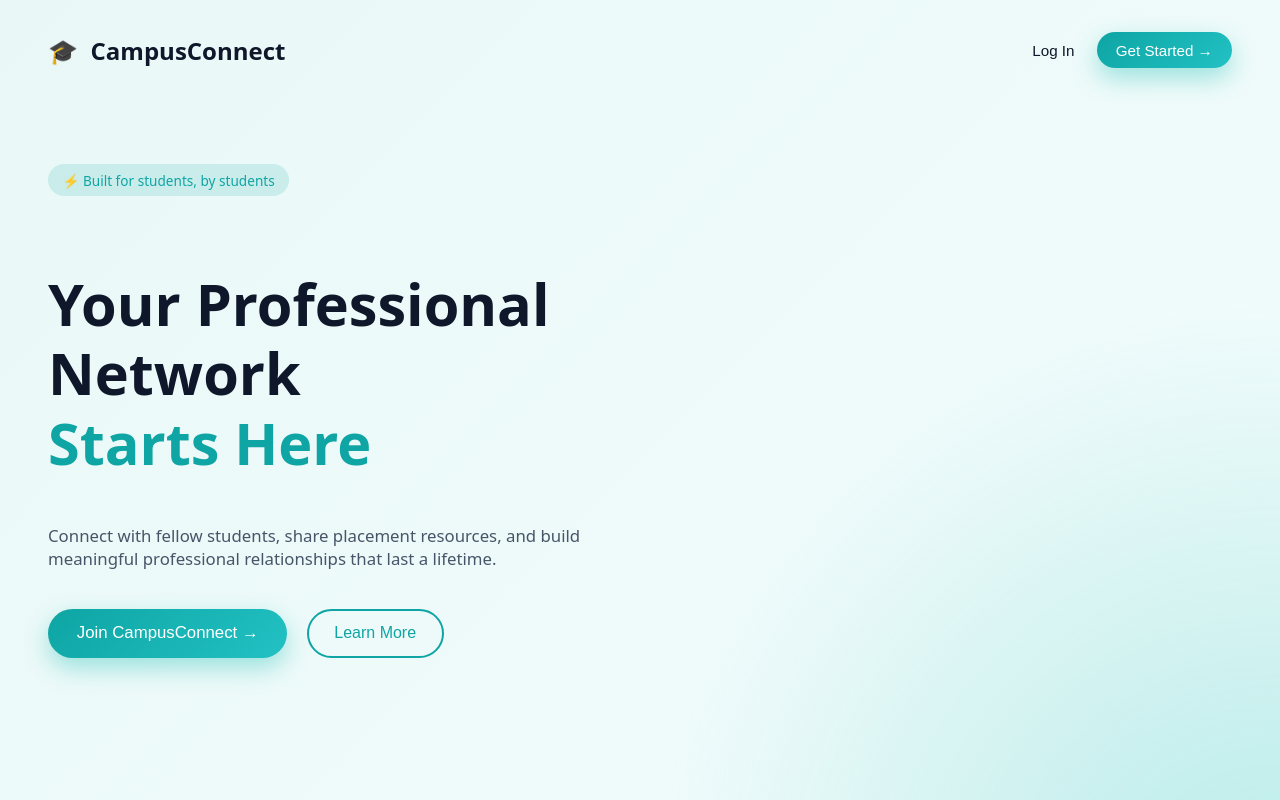
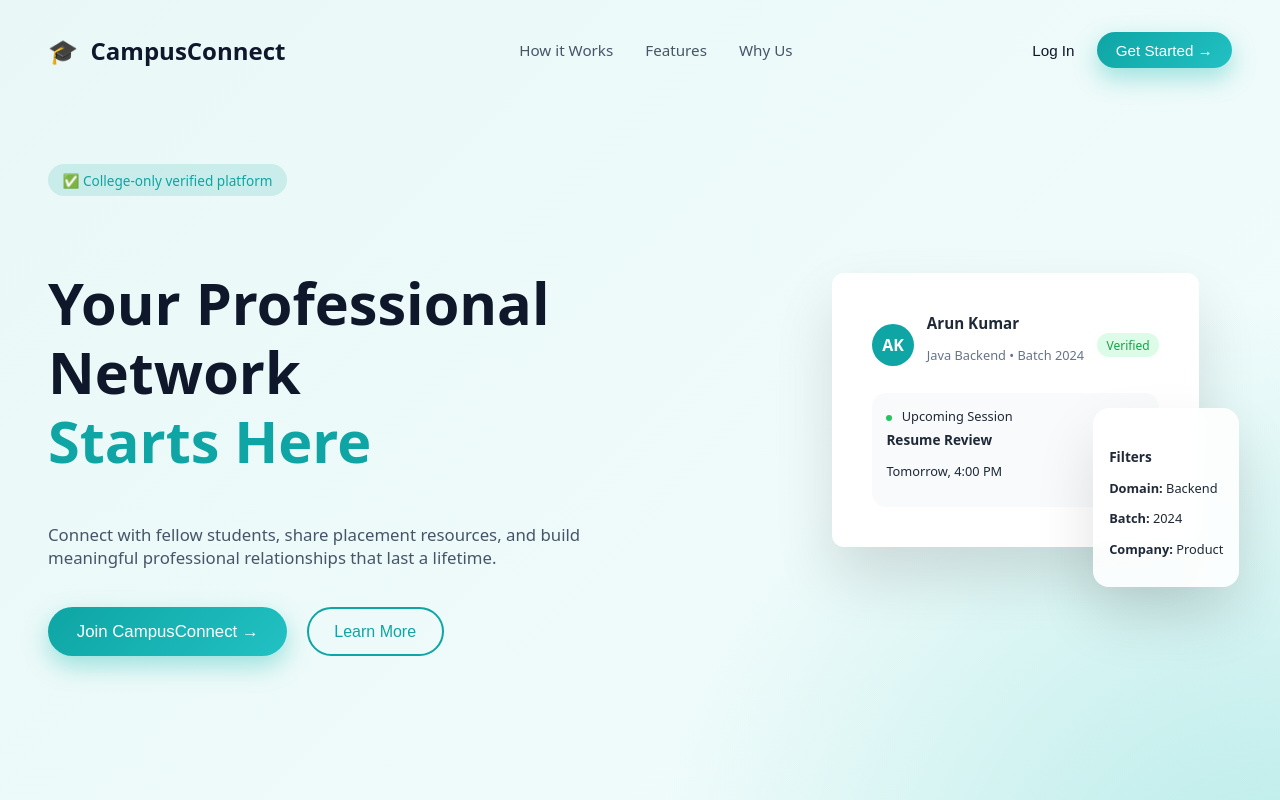
Before and after one commit to gayathri341/campus-connect, a React (Vite) app in the folder Frontend/: page / in a window 1280 px wide. Shown: the top 800 px of the page. Built offline with nearby package versions, Linux system fonts and the light colour scheme; no server answers.

Commit message:
landing jsx and css was updated with some extra content

```diff
--- a/Frontend/src/pages/Landing.jsx
+++ b/Frontend/src/pages/Landing.jsx
@@ -11,28 +11,29 @@ export default function Landing() {
         <div className="logo">
           🎓 <span>CampusConnect</span>
         </div>
+  {/* 🔥 NEW NAV LINKS (red marked) */}
+     <nav className="nav-links">
+        <span>How it Works</span>
+        <span>Features</span>
+        <span>Why Us</span>
+      </nav>
 
       <div className="nav-actions">
-          <button
-            className="link-btn"
-            onClick={() => navigate("/login")}
-          >
+        <button className="link-btn" onClick={() => navigate('/login')}>
           Log In
         </button>
-
-          <button
-            className="primary-btn"
-            onClick={() => navigate("/login")}
-          >
+        <button className="primary-btn" onClick={() => navigate('/login')}>
           Get Started →
         </button>
       </div>
     </header>
 
        {/* Hero Section */}
-      <section className="hero">
-        <span className="badge">
-          ⚡ Built for students, by students
+    <section className="hero hero-layout">
+      {/* LEFT SIDE (unchanged content) */}
+      <div className="hero-left">
+        <span className="badge verified-badge">
+          ✅ College-only verified platform
         </span>
 
         <h1>
@@ -41,25 +42,52 @@ export default function Landing() {
         </h1>
 
         <p className="subtitle">
-          Connect with fellow students, share placement resources,
-          and build meaningful professional relationships that
-          last a lifetime.
+          Connect with fellow students, share placement resources, and build
+          meaningful professional relationships that last a lifetime.
         </p>
 
         <div className="cta-buttons">
           <button
             className="primary-btn large"
-            onClick={() => navigate("/login")}
+            onClick={() => navigate('/login')}
           >
             Join CampusConnect →
           </button>
 
           <button
             className="secondary-btn"
-            onClick={() => navigate("/signup")}
+            onClick={() => navigate('/signup')}
           >
             Learn More
           </button>
+        </div>
+      </div>
+
+      {/* 🔥 RIGHT SIDE PREVIEW (red marked card area) */}
+      <div className="hero-right">
+        <div className="profile-card">
+          <div className="profile-header">
+            <div className="avatar">AK</div>
+            <div>
+              <h4>Arun Kumar</h4>
+              <p>Java Backend • Batch 2024</p>
+            </div>
+            <span className="verified-tag">Verified</span>
+          </div>
+
+          <div className="session-card">
+            <span className="dot" /> Upcoming Session
+            <h5>Resume Review</h5>
+            <p>Tomorrow, 4:00 PM</p>
+          </div>
+        </div>
+
+        <div className="filters-card">
+          <h5>Filters</h5>
+          <p><strong>Domain:</strong> Backend</p>
+          <p><strong>Batch:</strong> 2024</p>
+          <p><strong>Company:</strong> Product</p>
+        </div>
       </div>
     </section>
 
--- a/Frontend/src/styles/dashboard.css
+++ b/Frontend/src/styles/dashboard.css
@@ -0,0 +1,24 @@
+/* dashboard.css */
+.dashboard-container {
+    padding: 1.5rem;
+  }
+
+  .dashboard-grid {
+    display: grid;
+    grid-template-columns: 1fr;
+    gap: 1.2rem;
+  }
+
+  /* Laptop (15.6 inch focus) */
+  @media (min-width: 1024px) {
+    .dashboard-grid {
+      grid-template-columns: repeat(3, 1fr);
+    }
+  }
+
+  .dashboard-card {
+    background: var(--card-bg);
+    padding: 1.2rem;
+    border-radius: 10px;
+    min-height: 140px;
+  }
--- a/Frontend/src/styles/landing.css
+++ b/Frontend/src/styles/landing.css
@@ -209,3 +209,154 @@
     color: #64748b;
     background: #f8fafc;
   }
+
+
+  /* ===== NAV LINKS ===== */
+.nav-links {
+  display: flex;
+  gap: 2rem;
+  font-size: 0.95rem;
+  color: #475569;
+}
+
+.nav-links span {
+  cursor: pointer;
+}
+
+.nav-links span:hover {
+  color: #0ea5a4;
+}
+
+/* ===== NAV LINKS ===== */
+.nav-links {
+  display: flex;
+  gap: 2rem;
+  font-size: 0.95rem;
+  color: #475569;
+}
+
+.nav-links span {
+  cursor: pointer;
+}
+
+.nav-links span:hover {
+  color: #0ea5a4;
+}
+
+/* ===== HERO LAYOUT ===== */
+.hero-layout {
+  display: flex;
+  align-items: center;
+  justify-content: space-between;
+  gap: 4rem;
+}
+
+.hero-left {
+
+  max-width: 620px;
+  flex-shrink: 0;
+}
+
+/* Verified badge */
+.verified-badge {
+  background: rgba(14, 165, 164, 0.15);
+  color: #0ea5a4;
+  margin-bottom: 1.5rem;
+}
+
+/* ===== HERO RIGHT PREVIEW ===== */
+.hero-right {
+  position: relative;
+  flex-shrink: 0;
+  transform:translateX(100px);
+}
+
+.profile-card {
+  background: rgba(255, 255, 255, 0.85);
+  backdrop-filter: blur(10px);
+  border-radius: 20px;
+  padding: 1.4rem;
+  box-shadow: 0 20px 40px rgba(0,0,0,0.08);
+}
+
+.profile-header {
+  display: flex;
+  align-items: center;
+  gap: 0.8rem;
+}
+
+.avatar {
+  width: 42px;
+  height: 42px;
+  border-radius: 50%;
+  background: #0ea5a4;
+  color: white;
+  font-weight: 600;
+  display: flex;
+  align-items: center;
+  justify-content: center;
+}
+
+.profile-header h4 {
+  font-size: 0.95rem;
+  margin: 0;
+}
+
+.profile-header p {
+  font-size: 0.8rem;
+  color: #64748b;
+}
+
+.verified-tag {
+  margin-left: auto;
+  font-size: 0.75rem;
+  color: #16a34a;
+  background: #dcfce7;
+  padding: 0.2rem 0.6rem;
+  border-radius: 999px;
+}
+
+/* Session card */
+.session-card {
+  margin-top: 1rem;
+  background: #f8fafc;
+  border-radius: 14px;
+  padding: 0.9rem;
+  font-size: 0.8rem;
+}
+
+.session-card h5 {
+  margin: 0.3rem 0;
+  font-size: 0.85rem;
+}
+
+.dot {
+  display: inline-block;
+  width: 6px;
+  height: 6px;
+  background: #22c55e;
+  border-radius: 50%;
+  margin-right: 6px;
+}
+
+/* Filters card */
+.filters-card {
+  position: absolute;
+  right: -40px;
+  bottom: -40px;
+  background: rgba(255,255,255,0.9);
+  backdrop-filter: blur(10px);
+  border-radius: 16px;
+  padding: 1rem;
+  font-size: 0.8rem;
+  box-shadow: 0 18px 40px rgba(0,0,0,0.1);
+}
+
+.filters-card h5 {
+  margin-bottom: 0.6rem;
+  font-size: 0.85rem;
+}
+.hero-right .profile-card,
+.hero-right .filters-card {
+  box-shadow: 0 30px 60px rgba(0, 0, 0, 0.12);
+}
--- a/Frontend/src/styles/verification.css
+++ b/Frontend/src/styles/verification.css
@@ -0,0 +1,28 @@
+/* verification.css */
+.verify-wrapper {
+    min-height: 80vh;
+    display: flex;
+    justify-content: center;
+    align-items: center;
+  }
+
+  .verify-card {
+    width: 90%;
+    max-width: 500px;
+    background: var(--card-bg);
+    padding: 2rem;
+    border-radius: 10px;
+    text-align: center;
+  }
+
+  .verify-status {
+    margin-bottom: 1rem;
+    font-weight: 500;
+  }
+
+  /* Laptop fine-tuning */
+  @media (min-width: 1024px) {
+    .verify-card {
+      padding: 2.5rem;
+    }
+  }
```
Lines whose indentation alone changed are shown as unchanged.
